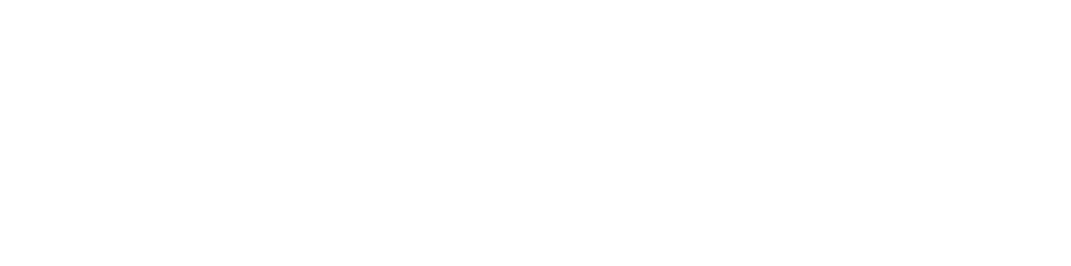
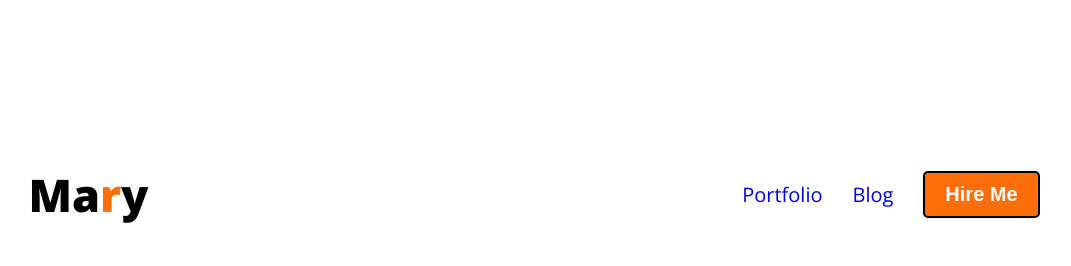
Before and after one commit to baizid20/web-developer-porfolio, a plain HTML site: page index.html in a window 1280 px wide. Shown: the whole page, without its empty margins (106-1177 px from the left). Drawn offline with nearby package versions, Linux system fonts and the light colour scheme.

Commit message:
complete banner section

```diff
--- a/index.html
+++ b/index.html
@@ -6,11 +6,31 @@
   <link rel="stylesheet" href="style/color.css">
   <link rel="shortcut icon" href="images/hardy.png" type="image/x-icon">
   <title>My Portfolio Project</title>
+
+                     <!-- font link -->
+
+  <link rel="preconnect" href="https://fonts.googleapis.com">
+<link rel="preconnect" href="https://fonts.gstatic.com" crossorigin>
+<link href="https://fonts.googleapis.com/css2?family=Open+Sans:ital,wght@0,300..800;1,300..800&display=swap" rel="stylesheet">
+
 </head>
-<body>
+<body class="default-font">
                    <!-- This is header -->
   <header>
                    <!-- This is the 1st navbar -->
+ <nav>
+
+  <h1 class="naav-h1">Ma<span class="primary-color">r</span>y</h1>
+
+    <ul>
+      <li><a href="#Portfolio">Portfolio</a></li>
+      <li><a href="#Blog">Blog</a></li>
+      <li>
+        <a href="#Hire-Me"><button class="btn , primary-color , font-color , nav-btn">Hire Me</button>
+        </a></li>
+    </ul>
+  </nav>
+
   </header>
                   <!-- This is main -->
   <main>
--- a/style/color.css
+++ b/style/color.css
@@ -1,2 +1,71 @@
+             /* <!-- font link --> */
 
-             /* <!-- This is the 1st navbar style--> */
+@import url('https://fonts.googleapis.com/css2?family=Open+Sans:ital,wght@0,300..800;1,300..800&display=swap');
+
+
+
+              /* default/most uses style */
+
+.default-font{
+    font-family: "Open Sans", serif;
+    font-optical-sizing: auto;
+    font-weight: normal;
+    font-style: normal;
+    font-variation-settings:
+      "wdth" 100;
+}
+
+.primary-color{
+    color: #FD6E0A;
+}
+
+.font-color{
+    color:white;
+}
+
+
+.btn{
+    background-color: #FD6E0A;
+}
+
+
+         /* <!-- This is the 1st navbar style--> */
+
+                      /* nav-links,Text & button */
+
+.naav-h1{
+  font-size: 45px;
+  font-weight:900;
+}
+
+.nav-btn{
+    padding: 10px 20px;
+    border-radius: 5px;
+    font-weight: bold;
+    font-size: small;
+    border: 2px solid black;
+    font-size: 20px;
+}
+
+nav>ul li{
+    list-style: none;
+}
+
+nav>ul li a{
+    text-decoration: none;
+    font-size: 20px;
+}
+nav>ul{
+    display: flex;
+   gap: 30px;
+   align-items: center;
+}
+
+nav{
+    display: flex;
+    justify-content: space-between ;
+    align-items: center;
+    margin: 10%;
+}
+
+          /* <!--1st navbar style ENDED HERE!!!--> */
```
